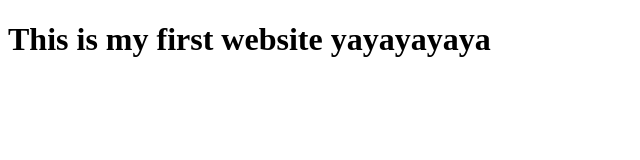
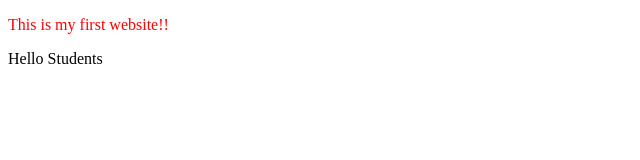
Before and after one commit to Delune/firstwebsite, a plain HTML site: page index.html in a window 1280 px wide. Shown: the whole page, without its empty margins (0-640 px from the left). Drawn offline with Linux system fonts and the light colour scheme.

Commit message:
added style.css

```diff
--- a/index.html
+++ b/index.html
@@ -1,14 +1,20 @@
 <!DOCTYPE html>
 <html>
   <head>
+    <link href="./style.css" rel="stylesheet" />
     <title>
       First Website
     </title>
   </head>
 
   <body>
-    <h1>
-      This is my first website yayayayaya
-    </h1>
+    <p>
+      This is my first website!!
+    </p>
+    <div class="first">
+      <div id="specific">
+        Hello Students
+      </div>
+    </div>
   </body>
 </html>
--- /dev/null
+++ b/style.css
@@ -0,0 +1,3 @@
+p {
+  color: red;
+}
```
